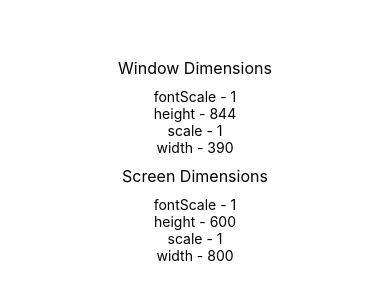
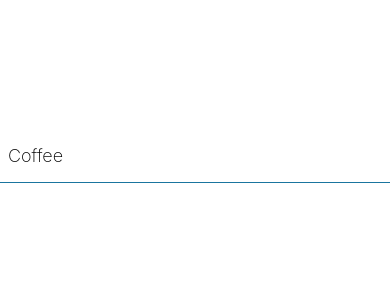
Before and after one commit to Hussain-hamim/Taskly, a React Native app: screen / in a window 390 px wide. Shown: the part 266-566 px from the top of the page. Built offline with nearby package versions, Linux system fonts and the light colour scheme.

Commit message:
start taskly app

```diff
--- a/App.js
+++ b/App.js
@@ -1,60 +1,13 @@
 /* eslint-disable react/jsx-key */
-import React, { useState, useEffect } from "react";
-import { View, StyleSheet, Text, Dimensions } from "react-native";
-
-const windowDimensions = Dimensions.get("window");
-const screenDimensions = Dimensions.get("screen");
-
-const windowDimension2 = Dimensions.get("window");
-const screenDimension2 = Dimensions.get("screen");
+import React from "react";
+import { View, StyleSheet, Text, Dimensions, PixelRatio } from "react-native";
 
 const App = () => {
-  const [dimensions, setDimensions] = useState({
-    window: windowDimensions,
-    screen: screenDimensions,
-  });
-
-  const [dime, setdime] = useState({
-    window: windowDimension2,
-    screen: screenDimension2,
-  });
-
-  useEffect(() => {
-    const subscription = Dimensions.addEventListener(
-      "change",
-      ({ window, screen }) => {
-        setDimensions({ window, screen });
-      }
-    );
-    return () => subscription?.remove();
-  });
-
-  useEffect(() => {
-    const sub = Dimensions.addEventListener("change", ({ window, screen }) => {
-      setdime({ window, screen });
-    });
-
-    return () => {
-      sub?.remove();
-    };
-  });
-
   return (
     <View style={styles.container}>
-      <Text style={styles.header}>Window Dimensions</Text>
-
-      {Object.entries(dimensions.window).map(([key, value]) => (
-        <Text>
-          {key} - {value}
-        </Text>
-      ))}
-
-      <Text style={styles.header}>Screen Dimensions</Text>
-      {Object.entries(dimensions.screen).map(([key, value]) => (
-        <Text>
-          {key} - {value}
-        </Text>
-      ))}
+      <View style={styles.itemContainer}>
+        <Text style={styles.itemText}>Coffee</Text>
+      </View>
     </View>
   );
 };
@@ -62,13 +15,16 @@ const App = () => {
 const styles = StyleSheet.create({
   container: {
     flex: 1,
+    backgroundColor: "#fff",
     justifyContent: "center",
-    alignItems: "center",
   },
-  header: {
-    fontSize: 16,
-    marginVertical: 10,
+  itemContainer: {
+    borderBottomColor: "#1a759f",
+    borderBottomWidth: 1,
+    paddingHorizontal: 8,
+    paddingVertical: 16,
   },
+  itemText: { fontSize: 18, fontWeight: "200" },
 });
 
 export default App;
--- /dev/null
+++ b/theme.js
@@ -0,0 +1,4 @@
+export const theme = {
+  colorCerulean: "#1a759f",
+  colorWhite: "#fff",
+};
```
